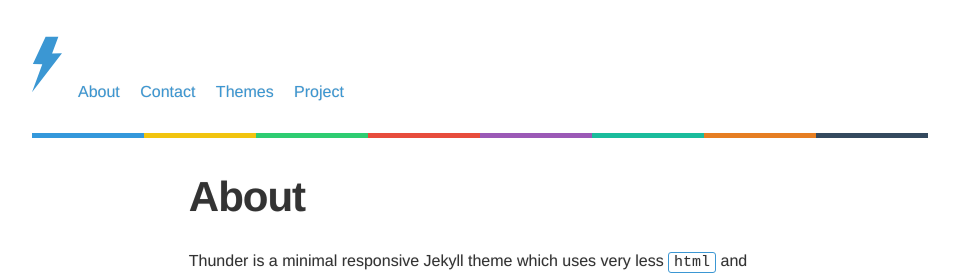
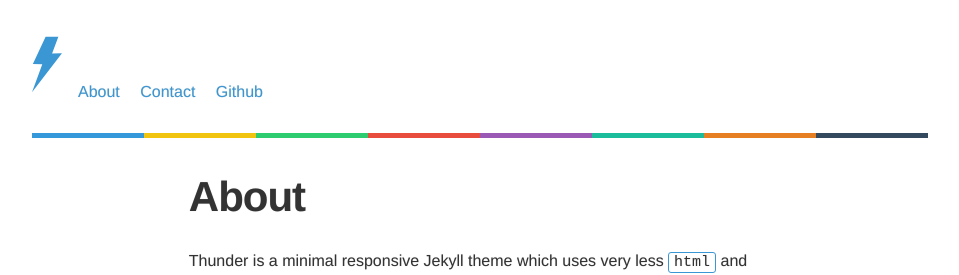
Before and after one commit to Beep3r/Beep3r.github.io, a Jekyll site: the page built from about.md, in a window 1280 px wide. Shown: the top 275 px of the page, without its empty margins (160-1119 px from the left). Built offline with Jekyll 4.4.1, drawn with Linux system fonts in a browser that asks for light colours.

Commit message:
Update header.html

```diff
--- a/_includes/header.html
+++ b/_includes/header.html
@@ -8,8 +8,7 @@
           <a class="page-link" href="{{ my_page.url | prepend: site.baseurl }}">{{ my_page.title }}</a>
           {% endif %}
         {% endfor %}
-        <a target="_blank" class="page-link" href="http://blog.webjeda.com/jekyll-themes/">Themes</a>
-        <a class="page-link" href="https://github.com/sharu725/thunder">Project</a>
+       <a target="_blank" class="page-link" href="https://github.com/Beep3r">Github</a>
     </nav>
 
 {% include color-bar.html %}
```
